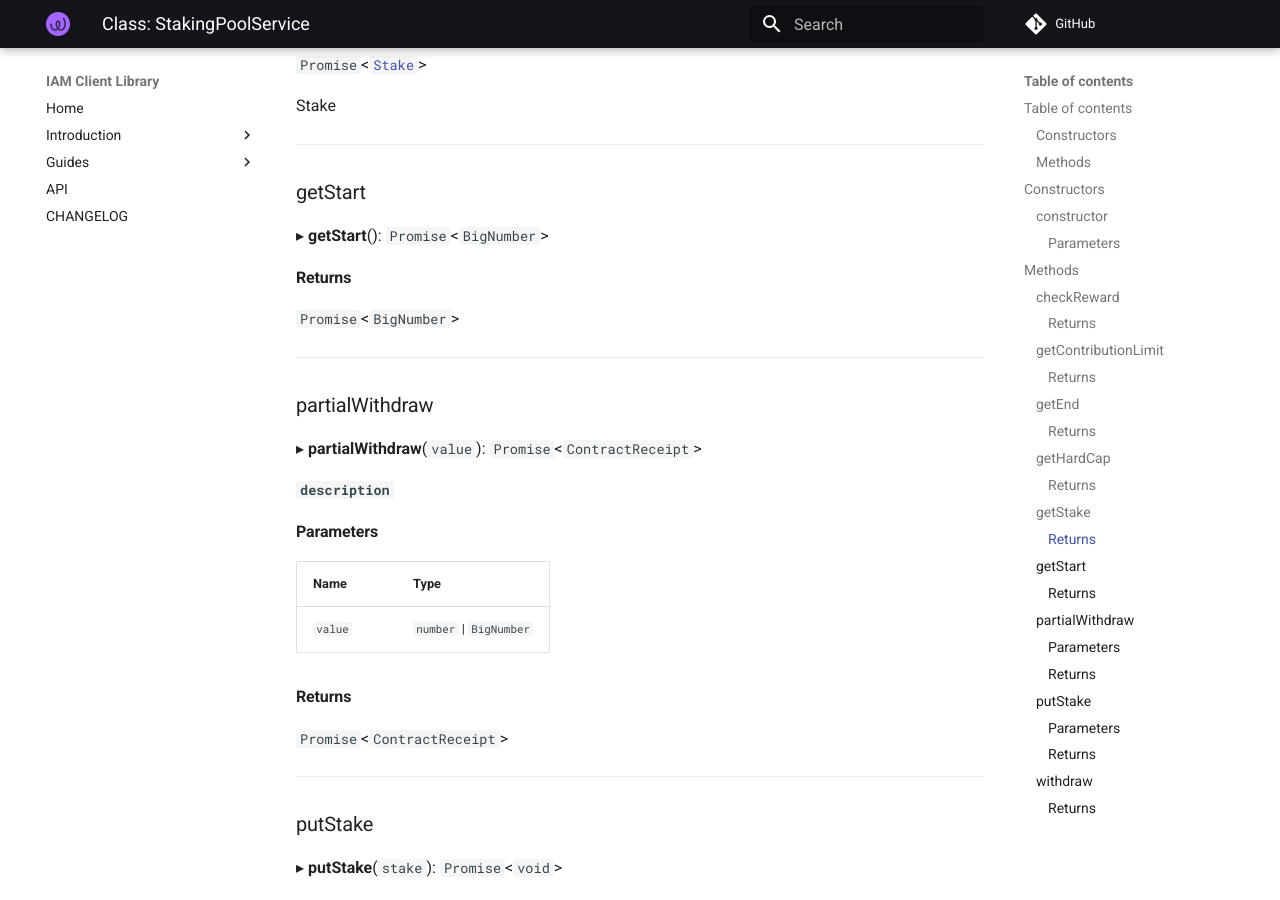
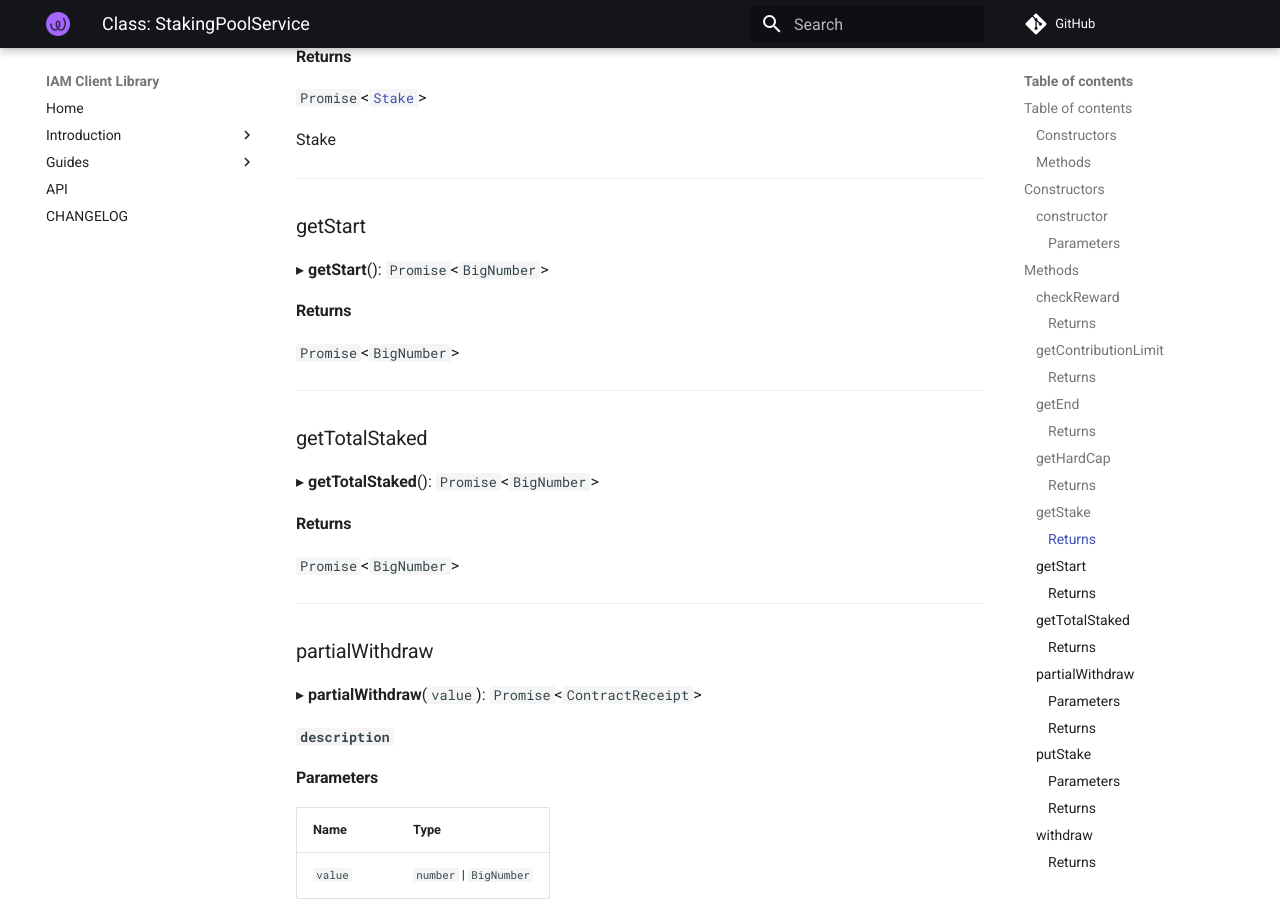
Before and after one commit to energywebfoundation/iam-client-lib, an MkDocs documentation site: the page built from docs/api/classes/modules_staking_staking_pool_service.StakingPoolService.md, in a window 1280 px wide and 900 px high, scrolled down 2216 px. Built offline with MkDocs 1.6.1 and Material for MkDocs 9.7.7, drawn with Linux system fonts in a browser that asks for light colours; comment, search, counter and statistics services are not loaded.

Commit message:
feat: add method to get total staked value.

```diff
--- a/docs/api/classes/modules_staking_staking_pool_service.StakingPoolService.md
+++ b/docs/api/classes/modules_staking_staking_pool_service.StakingPoolService.md
@@ -18,6 +18,7 @@ Abstraction over staking pool smart contract
 - [getHardCap](modules_staking_staking_pool_service.StakingPoolService.md#gethardcap)
 - [getStake](modules_staking_staking_pool_service.StakingPoolService.md#getstake)
 - [getStart](modules_staking_staking_pool_service.StakingPoolService.md#getstart)
+- [getTotalStaked](modules_staking_staking_pool_service.StakingPoolService.md#gettotalstaked)
 - [partialWithdraw](modules_staking_staking_pool_service.StakingPoolService.md#partialwithdraw)
 - [putStake](modules_staking_staking_pool_service.StakingPoolService.md#putstake)
 - [withdraw](modules_staking_staking_pool_service.StakingPoolService.md#withdraw)
@@ -101,6 +102,16 @@ ___
 
 ___
 
+### getTotalStaked
+
+▸ **getTotalStaked**(): `Promise`<`BigNumber`\>
+
+#### Returns
+
+`Promise`<`BigNumber`\>
+
+___
+
 ### partialWithdraw
 
 ▸ **partialWithdraw**(`value`): `Promise`<`ContractReceipt`\>
```
Also changed, not shown: 1 other file.
